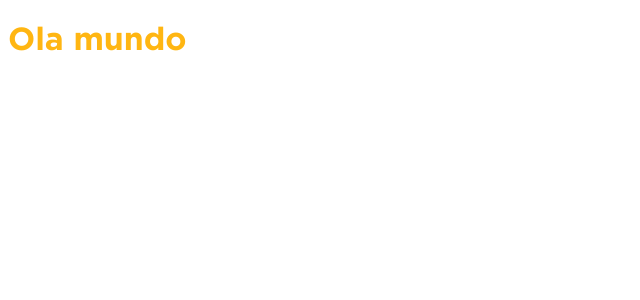
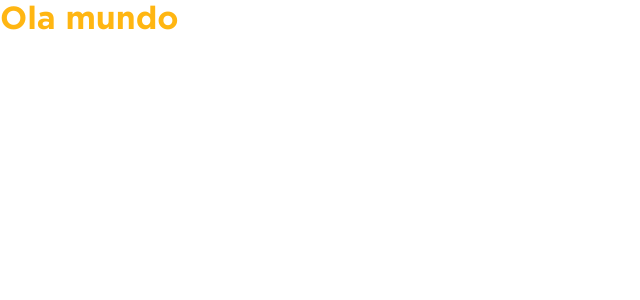
Before and after one commit to Marlon-Schafranski/Desafio-SmartFit, an Angular app: page / in a window 1280 px wide. Shown: the top 300 px of the page, without its empty margins (0-640 px from the left). Built offline with nearby package versions, Linux system fonts and the light colour scheme.

Commit message:
chore: add stylid and image

```diff
--- a/src/styles.scss
+++ b/src/styles.scss
@@ -6,6 +6,17 @@
   --green: #2FC022;
 }
 
+*{
+  font-family: 'Gotham';
+  box-sizing:  border-box;
+  padding: 0;
+  margin: 0;
+}
+
+body{
+  width: 100%;
+  height: 100%;
+}
 
 
 @font-face {
```
Also changed, not shown: src/assets/images/svg/logo.svg (added).
